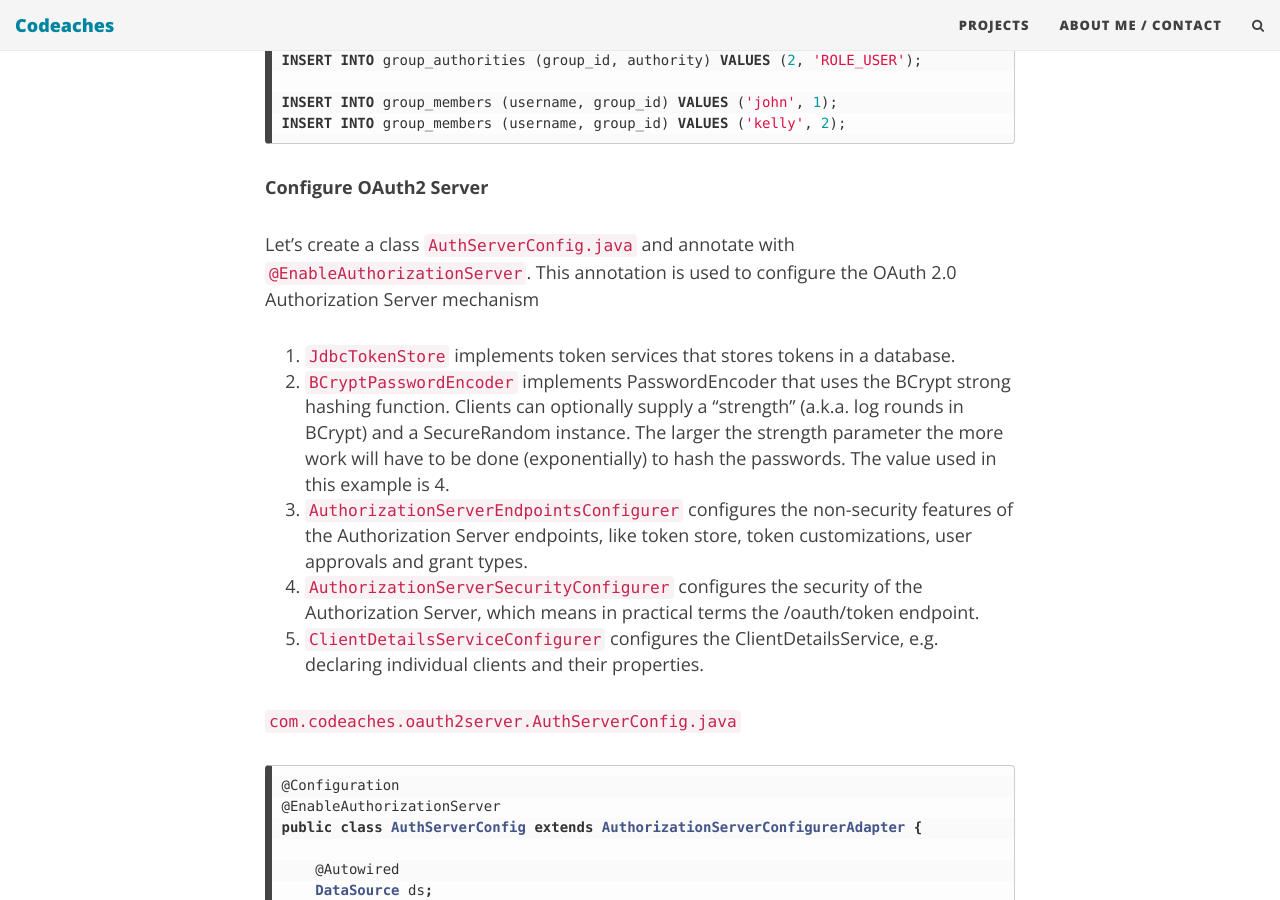
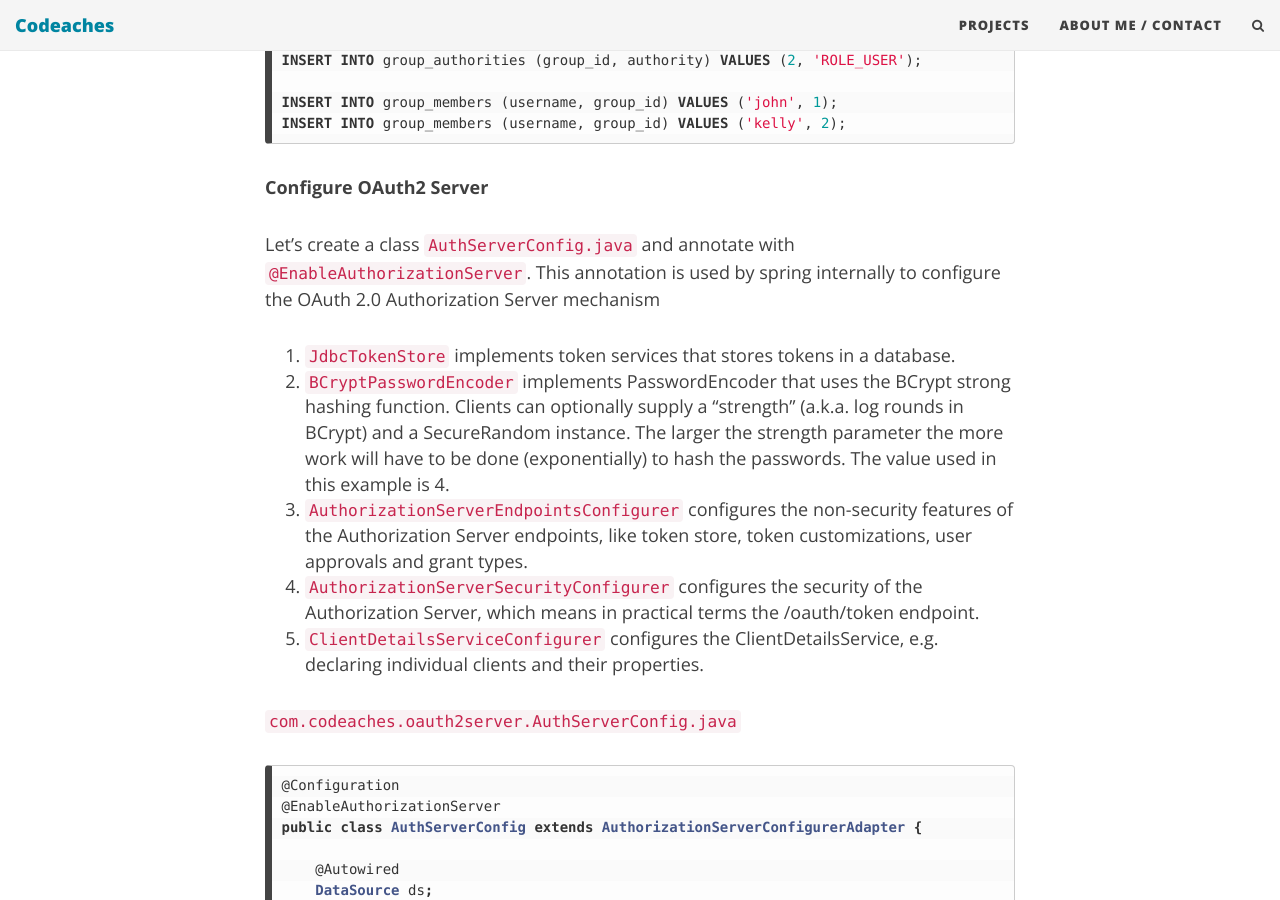
Before and after one commit to codeaches/codeaches.github.io, a Jekyll site: the page built from _posts/2018-12-20-Spring Boot-OAuth2 and Resource Server setup.md, in a window 1280 px wide and 900 px high, scrolled down 5713 px. Built offline with Jekyll 4.4.1, drawn with Linux system fonts in a browser that asks for light colours; nearby versions of some CDN libraries; comment, search, counter and statistics services are not loaded; some of the changed text lies outside the part shown.

Commit message:
no message

```diff
--- a/_posts/2018-12-20-Spring Boot-OAuth2 and Resource Server setup.md
+++ b/_posts/2018-12-20-Spring Boot-OAuth2 and Resource Server setup.md
@@ -223,7 +223,7 @@ INSERT INTO group_members (username, group_id) VALUES ('kelly', 2);
 
 **Configure OAuth2 Server**
 
-Let's create a class `AuthServerConfig.java` and annotate with `@EnableAuthorizationServer`. This annotation is used to configure the OAuth 2.0 Authorization Server mechanism
+Let's create a class `AuthServerConfig.java` and annotate with `@EnableAuthorizationServer`. This annotation is used by spring internally to configure the OAuth 2.0 Authorization Server mechanism
 
 1. `JdbcTokenStore` implements token services that stores tokens in a database.
 2. `BCryptPasswordEncoder` implements PasswordEncoder that uses the BCrypt strong hashing function. Clients can optionally supply a "strength" (a.k.a. log rounds in BCrypt) and a SecureRandom instance. The larger the strength parameter the more work will have to be done (exponentially) to hash the passwords. The value used in this example is 4.
@@ -454,7 +454,7 @@ server.port=8010
 
 **Enable Resource Server Mechanism on petstore application**
 
-Let's annotate DemoApplication.java with `@EnableResourceServer`. This annotation is used to configure the Resource Server mechanism
+Let's annotate DemoApplication.java with `@EnableResourceServer`. This annotation is used by spring internally to configure the Resource Server mechanism
 
 `com.codeaches.petstore.DemoApplication.java`
 
```
